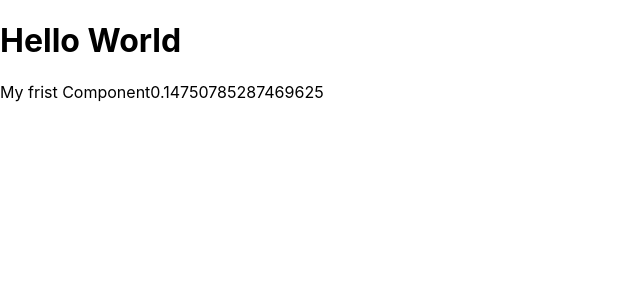
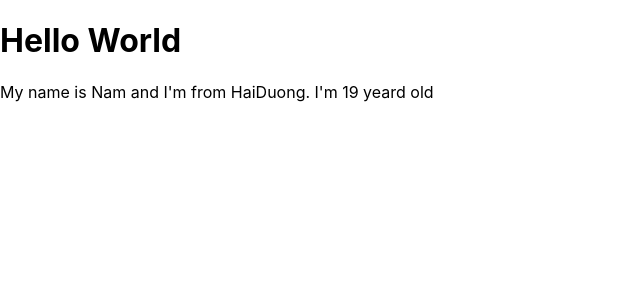
Before and after one commit to TgNam/learn-reactjs, a React (Create React App) app: page / in a window 1280 px wide. Shown: the top 300 px of the page, without its empty margins (0-640 px from the left). Built offline with nearby package versions, Linux system fonts and the light colour scheme.

Commit message:
video 17

```diff
--- a/src/components/MyConponent.js
+++ b/src/components/MyConponent.js
@@ -1,11 +1,16 @@
 import React from 'react'
 
 class MyConponent extends React.Component {
+    state = {
+        name: "Nam",
+        address: "HaiDuong",
+        age: 19
+    }
     //JSX
     render() {
         return (
-            <div>My frist Component
-                {Math.random()}
+            <div>
+                My  name is {this.state.name} and I'm from {this.state.address}. I'm {this.state.age} yeard old
             </div>
         );
     }
```
